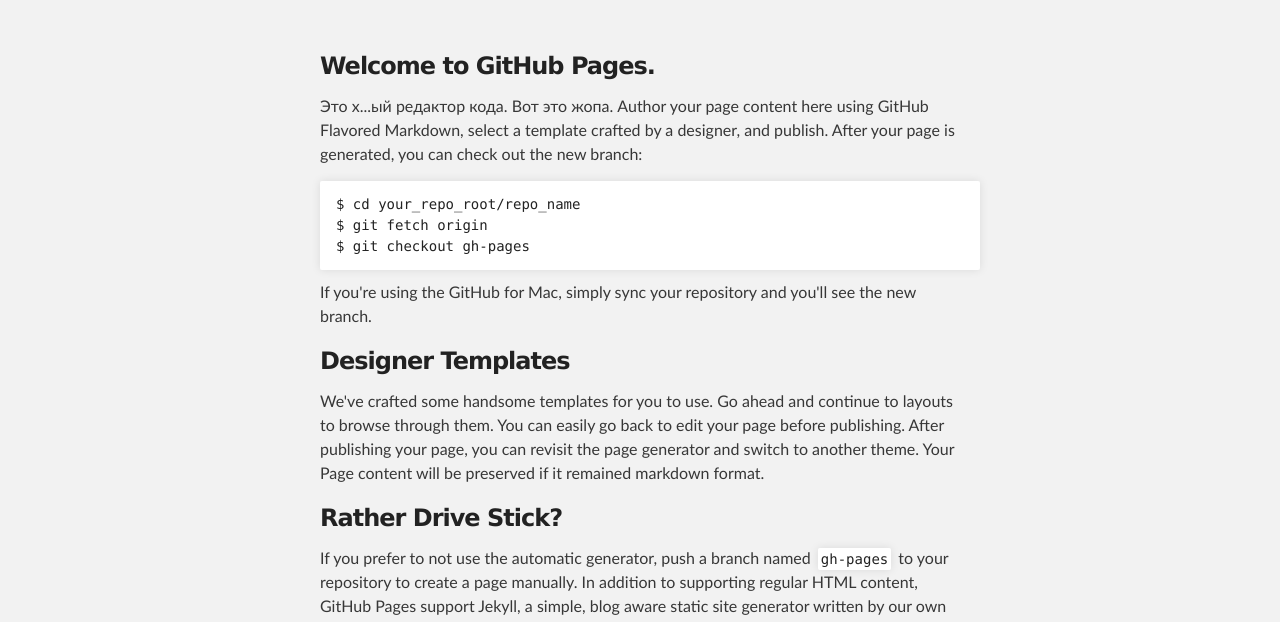
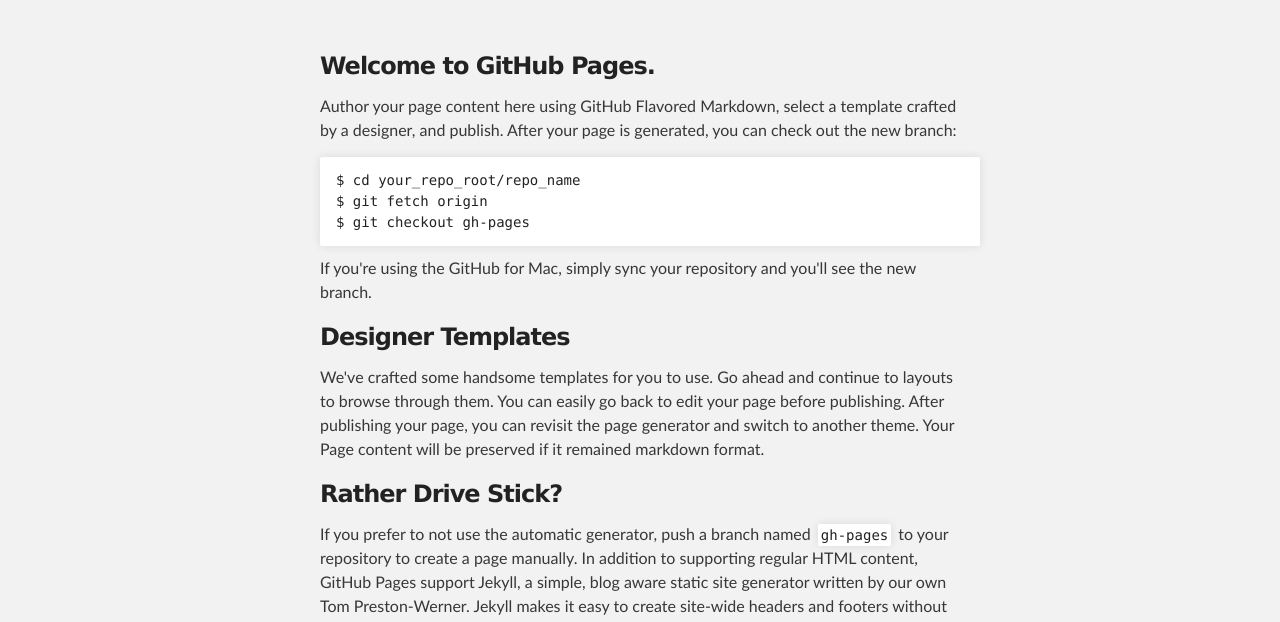
Before and after one commit to borisiceman/borisiceman.github.io, a plain HTML site: page index.html in a window 1280 px wide. Shown: the part 176-798 px from the top of the page. Drawn offline with Linux system fonts and the light colour scheme.

Commit message:
test subl, intelij cooperative

```diff
--- a/index.html
+++ b/index.html
@@ -30,7 +30,7 @@
       <h3>
 <a id="welcome-to-github-pages" class="anchor" href="#welcome-to-github-pages" aria-hidden="true"><span class="octicon octicon-link"></span></a>Welcome to GitHub Pages.</h3>
 
-      <p>Это х...ый редактор кода. Вот это жопа. Author your page content here using GitHub Flavored Markdown, select a template crafted by a designer, and publish. After
+      <p>Author your page content here using GitHub Flavored Markdown, select a template crafted by a designer, and publish. After
         your page is generated, you can check out the new branch:</p>
 
       <pre><code>$ cd your_repo_root/repo_name
```
Also changed, not shown: 1 other file.
